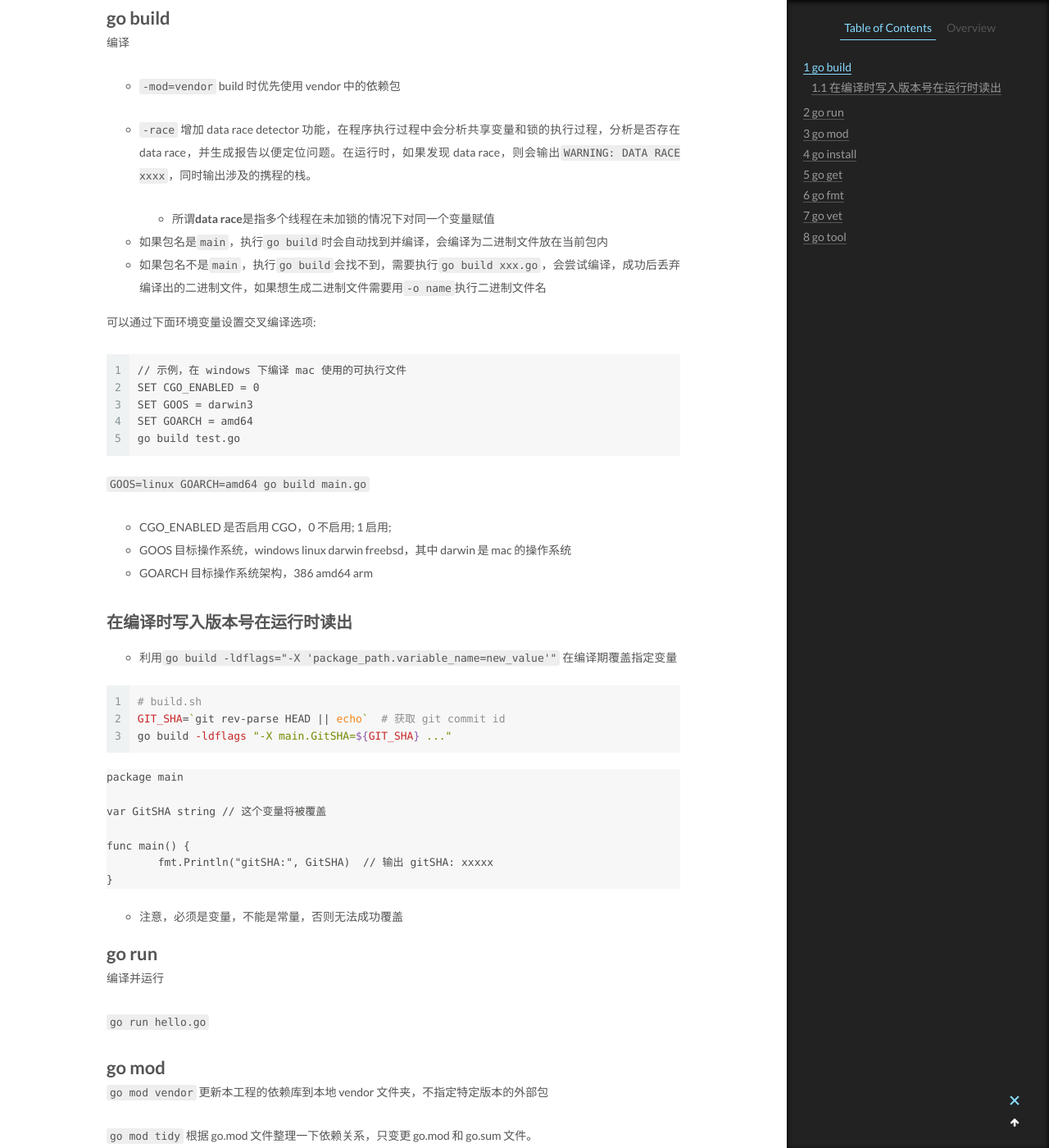
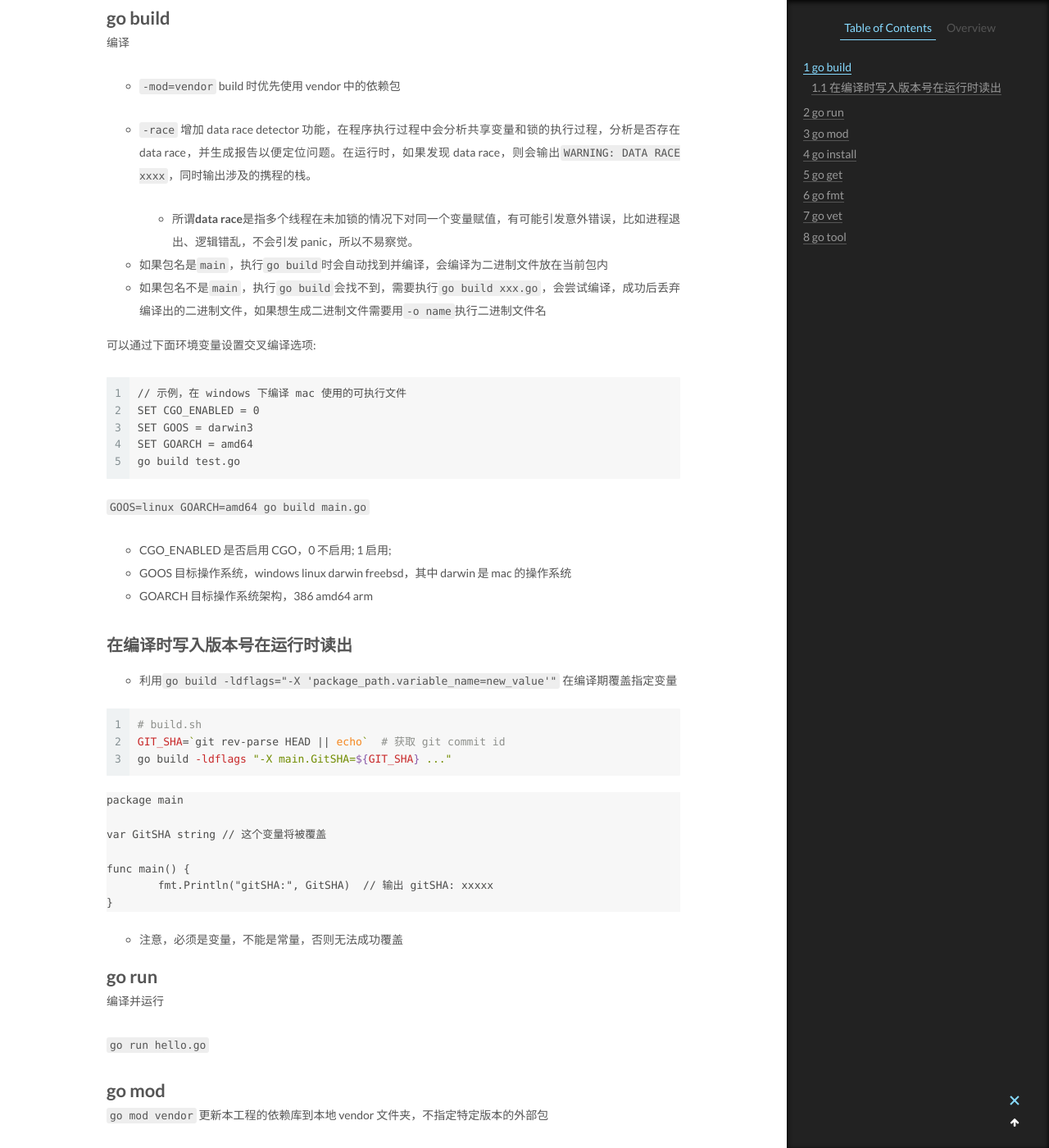
Before and after one commit to CodeHunter2006/CodeHunter2006.github.io, a Jekyll site: the page built from _posts/2019-10-27-Go_CMD.md, in a window 1280 px wide and 1400 px high, scrolled down 515 px. Shown: the whole window at 82% size. Built offline with Jekyll 4.4.1, drawn with Linux system fonts in a browser that asks for light colours.

```diff
--- a/_posts/2019-10-27-Go_CMD.md
+++ b/_posts/2019-10-27-Go_CMD.md
@@ -16,7 +16,7 @@
 - `-race`
   增加 data race detector 功能，在程序执行过程中会分析共享变量和锁的执行过程，分析是否存在 data race，并生成报告以便定位问题。在运行时，如果发现 data race，则会输出`WARNING: DATA RACE xxxx`，同时输出涉及的携程的栈。
 
-  - 所谓**data race**是指多个线程在未加锁的情况下对同一个变量赋值
+  - 所谓**data race**是指多个线程在未加锁的情况下对同一个变量赋值，有可能引发意外错误，比如进程退出、逻辑错乱，不会引发 panic，所以不易察觉。
 
 - 如果包名是`main`，执行`go build`时会自动找到并编译，会编译为二进制文件放在当前包内
 - 如果包名不是`main`，执行`go build`会找不到，需要执行`go build xxx.go`，会尝试编译，成功后丢弃编译出的二进制文件，如果想生成二进制文件需要用`-o name`执行二进制文件名
```
Also changed, not shown: _posts/2022-11-30-ClickHouse_SQL.md (+5 -0 lines).
